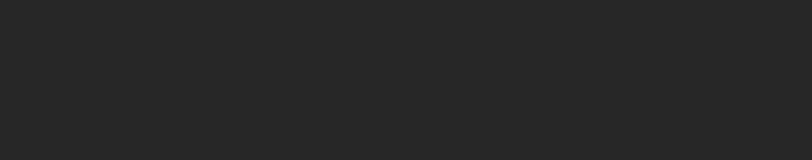
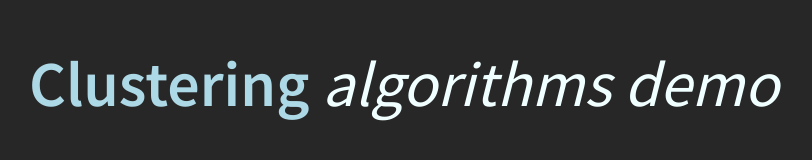
Before and after one commit to Sandalcho7/simplon_brief15_ajax_clustering, a plain HTML site: page frontend/index.html in a window 1280 px wide. Shown: the whole page, without its empty margins (236-1048 px from the left). Drawn offline with Linux system fonts and the light colour scheme.

Commit message:
adding header

```diff
--- a/frontend/index.html
+++ b/frontend/index.html
@@ -4,9 +4,11 @@
     <meta charset="UTF-8">
     <meta name="viewport" content="width=device-width, initial-scale=1.0">
     <title>Document</title>
-    <link rel="stylesheet" href="style.css" />
+    <link href="style.css" rel="stylesheet" />
+    <link href="https://fonts.googleapis.com/css2?family=Source+Sans+Pro:wght@400;600&display=swap" rel="stylesheet">
 </head>
 <body>
+    <h1>Clustering <span>algorithms demo</span></h1>
 
     <script src="script.js"></script>
 </body>
--- a/frontend/style.css
+++ b/frontend/style.css
@@ -1,3 +1,18 @@
 body {
     background-color: #272727;
+    color: azure;
 }
+
+h1 {
+    font-family: 'Source Sans Pro', sans-serif;
+    font-size: 4em;
+    font-weight: bold;
+    color: lightblue;
+    text-align: center;
+}
+
+h1 span {
+    font-weight: normal;
+    font-style: italic;
+    color: azure;
+}
```
